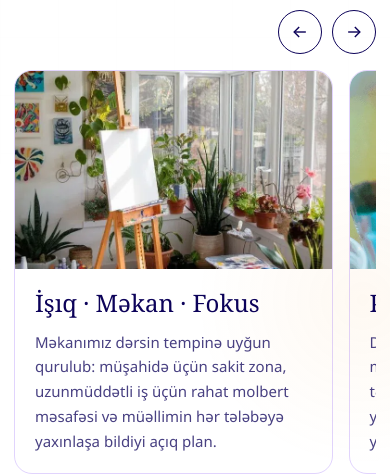
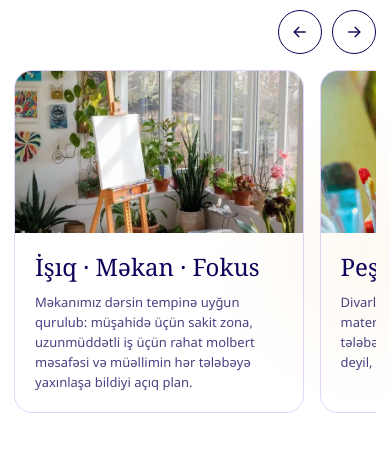
Before and after one commit to noktheagency-cmd/artmonia, a Next.js app: page /akademiya in a window 390 px wide. Shown: the part 369-845 px from the top of the page. Built offline with nearby package versions, Linux system fonts and the light colour scheme; no server answers; the database is empty.

Commit message:
fix: compact interior cards into four-column rail

```diff
--- a/src/components/AcademyPage.module.css
+++ b/src/components/AcademyPage.module.css
@@ -13,20 +13,23 @@
 .galleryControls svg { display: block; width: 20px; height: 20px; fill: none; stroke: currentColor; stroke-width: 1.7; }
 .previousArrow { transform: rotate(180deg); }
 .galleryRail { display: flex; gap: 24px; overflow-x: auto; padding-bottom: 20px; scroll-snap-type: x mandatory; overscroll-behavior-x: contain; scrollbar-width: thin; scrollbar-color: var(--brand-purple) transparent; }
-.galleryCard { flex: 0 0 min(760px, 78%); min-width: 0; margin: 0; scroll-snap-align: start; overflow: hidden; border: 1px solid rgba(105,41,242,.2); border-radius: 18px; }
-.galleryImage { position: relative; aspect-ratio: 16 / 10; }
+.galleryCard { flex: 0 0 calc((100% - 72px) / 4); min-width: 0; margin: 0; scroll-snap-align: start; overflow: hidden; border: 1px solid rgba(105,41,242,.2); border-radius: 18px; }
+.galleryImage { position: relative; aspect-ratio: 16 / 9; }
 .galleryImage img { object-fit: cover; }
-.galleryCard figcaption { padding: 24px 28px 28px; }
-.galleryCard h2 { margin: 0 0 12px; font-family: var(--serif); font-size: 28px; font-weight: 500; line-height: 1.2; }
-.galleryCard p { margin: 0; font-size: 15px; line-height: 1.65; opacity: .75; }
+.galleryCard figcaption { padding: 14px 16px 18px; }
+.galleryCard h2 { margin: 0 0 10px; font-family: var(--serif); font-size: 23px; font-weight: 500; line-height: 1.2; }
+.galleryCard p { margin: 0; font-size: 13px; line-height: 1.55; opacity: .75; }
 .galleryRail:focus-visible, .galleryControls button:focus-visible { outline: 2px solid var(--brand-orange); outline-offset: 3px; }
 :global(html.theme-dark) .galleryCard { background: var(--theme-surface); border-color: var(--theme-border); }
 @media (max-width: 760px) {
-  .galleryCard { flex-basis: 88%; }
+  .galleryCard { flex-basis: calc((100% - 16px) / 2); }
   .galleryRail { gap: 16px; }
   .galleryCard figcaption { padding: 20px; }
   .galleryCard h2 { font-size: 24px; }
   .galleryIntro { font-size: 14px; }
+}
+@media (max-width: 480px) {
+  .galleryCard { flex-basis: 80%; }
 }
 
 .interior,
```
